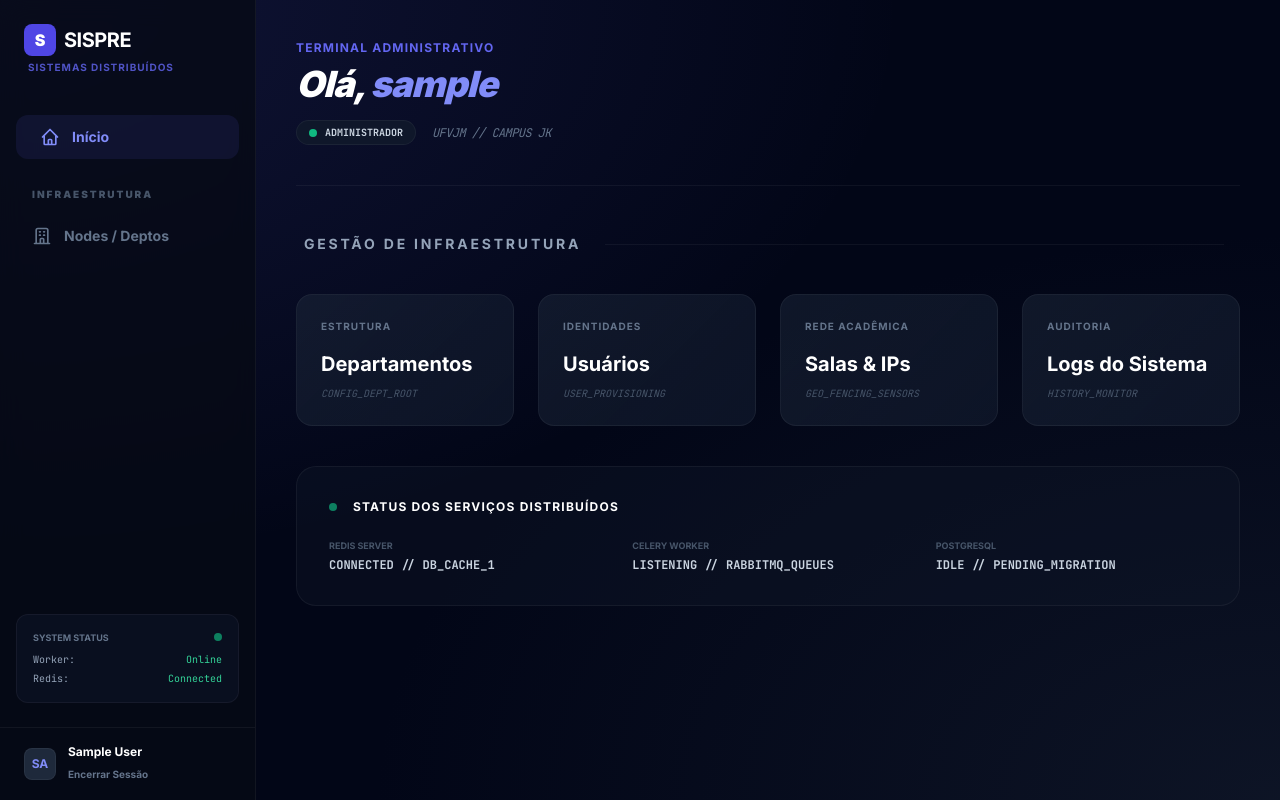
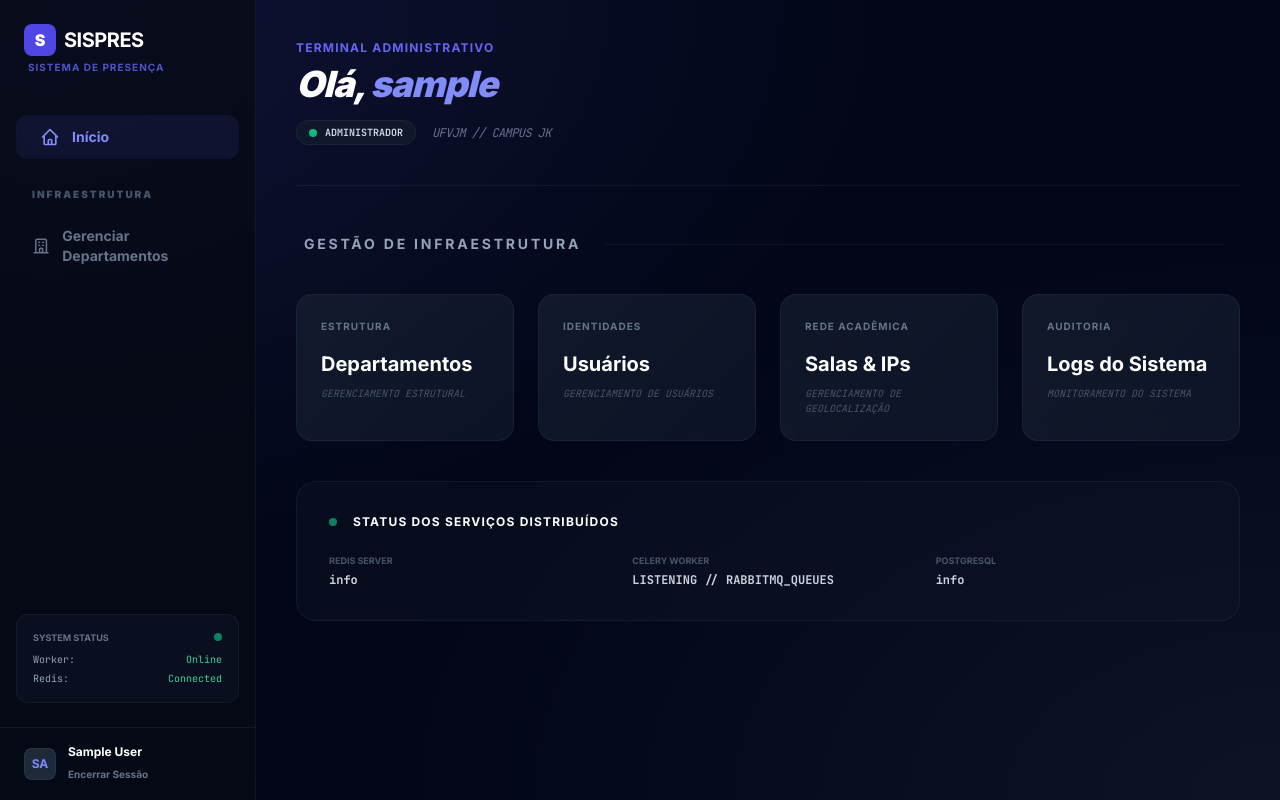
Before and after one commit to danielrp9/sistema-de-frequencia, a Django app: page /dashboard/ in a window 1280 px wide. Run offline with Django 5.2, Linux system fonts and the light colour scheme; the visitor is signed in with stand-in values (Sample User, id 1); some libraries are stand-ins or nearby versions.

Commit message:
Atualização de interface

```diff
--- a/apps_services/core_service/templates/academic/detalhes_curso.html
+++ b/apps_services/core_service/templates/academic/detalhes_curso.html
@@ -12,7 +12,7 @@
 
     <section class="space-y-6">
         <div class="flex justify-between items-center bg-slate-900/50 p-5 rounded-2xl border border-white/5">
-            <h2 class="text-[10px] font-bold text-slate-400 uppercase tracking-widest">Disciplinas Institucionais Cadastradas</h2>
+            <h2 class="text-[10px] font-bold text-slate-400 uppercase tracking-widest">Disciplinas Cadastradas</h2>
             <button onclick="document.getElementById('modal-disciplina').classList.remove('hidden')" class="px-5 py-2 bg-indigo-600 text-white rounded-lg font-bold text-[10px] uppercase tracking-widest hover:bg-indigo-500 transition-all">
                 + Inserir Disciplina
             </button>
@@ -32,7 +32,7 @@
             </div>
             {% empty %}
             <div class="col-span-full py-16 text-center bg-slate-900/20 rounded-3xl border border-dashed border-white/10">
-                <p class="text-slate-600 text-xs font-medium uppercase tracking-widest">Grade curricular vazia</p>
+                <p class="text-slate-600 text-xs font-medium uppercase tracking-widest">Grade vazia</p>
             </div>
             {% endfor %}
         </div>
@@ -46,7 +46,7 @@
         <input type="hidden" name="btn_disciplina" value="1">
 
         <div class="flex justify-between items-center mb-8">
-            <h2 class="text-lg font-bold text-white uppercase tracking-tight">Nova Disciplina Base</h2>
+            <h2 class="text-lg font-bold text-white uppercase tracking-tight">Nova Disciplina</h2>
             <button type="button" onclick="document.getElementById('modal-disciplina').classList.add('hidden')" class="text-slate-500 hover:text-white transition-colors">✕</button>
         </div>
 
--- a/apps_services/core_service/templates/academic/detalhes_departamento.html
+++ b/apps_services/core_service/templates/academic/detalhes_departamento.html
@@ -14,7 +14,7 @@
         <!-- Coluna Cursos -->
         <section class="lg:col-span-7 space-y-6">
             <div class="flex justify-between items-center bg-slate-900/50 p-5 rounded-2xl border border-white/5">
-                <h2 class="text-[10px] font-bold text-slate-400 uppercase tracking-widest">Cursos sob esta jurisdição</h2>
+                <h2 class="text-[10px] font-bold text-slate-400 uppercase tracking-widest">Cursos</h2>
                 <button onclick="document.getElementById('modal-curso').classList.remove('hidden')" class="text-indigo-400 text-[10px] font-bold uppercase tracking-widest hover:text-indigo-300">+ Novo Curso</button>
             </div>
 
@@ -24,7 +24,7 @@
                     <div class="flex justify-between items-center">
                         <div>
                             <h3 class="text-lg font-bold text-white group-hover:text-indigo-400 transition-colors leading-tight">{{ curso.name }}</h3>
-                            <p class="text-[10px] font-bold text-slate-600 uppercase tracking-widest mt-1">Disciplinas Base: {{ curso.disciplinas.count }}</p>
+                            <p class="text-[10px] font-bold text-slate-600 uppercase tracking-widest mt-1">Disciplinas: {{ curso.disciplinas.count }}</p>
                         </div>
                         <svg class="h-5 w-5 text-slate-700 group-hover:text-indigo-500 transition-colors" fill="none" stroke="currentColor" viewBox="0 0 24 24"><path stroke-linecap="round" stroke-linejoin="round" stroke-width="2" d="M9 5l7 7-7 7"/></svg>
                     </div>
@@ -37,7 +37,7 @@
         <section class="lg:col-span-5 space-y-6">
             <div class="bg-slate-900/50 p-5 rounded-2xl border border-white/5 flex justify-between items-center">
                 <h2 class="text-[10px] font-bold text-slate-400 uppercase tracking-widest">Corpo Docente</h2>
-                <span class="text-[10px] font-bold text-slate-600 mono">{{ todos_professores|length }} NODES</span>
+                <span class="text-[10px] font-bold text-slate-600 mono">{{ todos_professores|length }} REGISTRO</span>
             </div>
 
             <div class="grid grid-cols-1 gap-3">
--- a/apps_services/core_service/templates/academic/gestao_departamentos.html
+++ b/apps_services/core_service/templates/academic/gestao_departamentos.html
@@ -4,7 +4,7 @@
 <div class="p-6 md:p-10">
     <header class="flex flex-col md:flex-row justify-between items-start md:items-center gap-6 mb-12">
         <div>
-            <p class="text-[10px] font-bold text-indigo-500 uppercase tracking-[0.2em] mb-2">Network Architecture</p>
+            <p class="text-[10px] font-bold text-indigo-500 uppercase tracking-[0.2em] mb-2"></p>
             <h1 class="text-4xl font-black text-white tracking-tight uppercase italic">Gestão <span class="text-indigo-500">Institucional</span></h1>
         </div>
         <button onclick="document.getElementById('modal-depto').classList.remove('hidden')" class="px-6 py-3 bg-indigo-600 text-white rounded-xl font-bold text-xs uppercase tracking-widest shadow-lg shadow-indigo-900/20 hover:bg-indigo-500 transition-all">
@@ -24,7 +24,7 @@
         </a>
         {% empty %}
         <div class="col-span-full py-20 text-center bg-slate-900/20 rounded-[2rem] border border-dashed border-white/10">
-            <p class="text-slate-600 text-xs font-bold uppercase tracking-[0.2em]">Zero departamentos encontrados no cluster</p>
+            <p class="text-slate-600 text-xs font-bold uppercase tracking-[0.2em]">Zero departamentos encontrados</p>
         </div>
         {% endfor %}
     </div>
--- a/apps_services/core_service/templates/account/login.html
+++ b/apps_services/core_service/templates/account/login.html
@@ -87,7 +87,7 @@
         <footer class="mt-12 text-center">
             <p class="text-[10px] text-slate-600 font-bold uppercase tracking-widest italic">UFVJM // SISTEMAS DISTRIBUÍDOS</p>
             <div class="mt-4">
-                <a href="{{ signup_url }}" class="text-[11px] font-bold text-slate-400 hover:text-white transition-colors">Solicitar acesso ao SisPres</a>
+                <a href="{{ signup_url }}" class="text-[11px] font-bold text-slate-400 hover:text-white transition-colors">Cadastro</a>
             </div>
         </footer>
     </div>
--- a/apps_services/core_service/templates/account/signup.html
+++ b/apps_services/core_service/templates/account/signup.html
@@ -17,10 +17,10 @@
 <body class="flex items-center justify-center p-6 py-12">
     <div class="glass-auth w-full max-w-lg rounded-[2.5rem] p-10 shadow-2xl border-b-4 border-indigo-500/20">
         <header class="text-center mb-10">
-            <h1 class="text-3xl font-black text-white tracking-tighter italic">CREATE_USER<span class="text-indigo-500">.</span></h1>
+            <h1 class="text-3xl font-black text-white tracking-tighter italic">CADASTRAR USUÁRIO<span class="text-indigo-500">.</span></h1>
             <p class="text-[10px] font-bold text-slate-500 uppercase tracking-widest mt-2">
                 Já é registrado?
-                <a href="{{ login_url }}" class="text-indigo-400 hover:text-indigo-300 font-black">LOGIN_GO</a>
+                <a href="{{ login_url }}" class="text-indigo-400 hover:text-indigo-300 font-black">LOGIN</a>
             </p>
         </header>
 
--- a/apps_services/core_service/templates/base.html
+++ b/apps_services/core_service/templates/base.html
@@ -54,9 +54,9 @@
         <div class="p-6 mb-4">
             <div class="flex items-center gap-2 mb-1">
                 <div class="w-8 h-8 bg-indigo-600 rounded-lg flex items-center justify-center font-black text-white">S</div>
-                <h1 class="text-xl font-bold text-white tracking-tight">SISPRE</h1>
+                <h1 class="text-xl font-bold text-white tracking-tight">SISPRES</h1>
             </div>
-            <p class="text-[10px] font-bold text-indigo-500/80 uppercase tracking-widest pl-1">Sistemas Distribuídos</p>
+            <p class="text-[10px] font-bold text-indigo-500/80 uppercase tracking-widest pl-1">Sistema de Presença</p>
         </div>
 
         <nav class="flex-1 px-4 space-y-1">
@@ -69,7 +69,7 @@
             <div class="pt-6 pb-2 px-4 uppercase text-[10px] font-black text-slate-600 tracking-[0.2em]">Infraestrutura</div>
             <a href="{% url 'gestao_departamentos' %}" class="nav-link flex items-center gap-3 px-4 py-3 text-sm font-bold">
                 <svg class="w-5 h-5" fill="none" stroke="currentColor" viewBox="0 0 24 24"><path stroke-linecap="round" stroke-linejoin="round" stroke-width="2" d="M19 21V5a2 2 0 00-2-2H7a2 2 0 00-2 2v16m14 0h2m-2 0h-5m-9 0H3m2 0h5M9 7h1m-1 4h1m4-4h1m-1 4h1m-5 10v-5a1 1 0 011-1h2a1 1 0 011 1v5m-4 0h4"/></svg>
-                Nodes / Deptos
+                Gerenciar Departamentos
             </a>
             {% endif %}
 
--- a/apps_services/core_service/templates/dashboard.html
+++ b/apps_services/core_service/templates/dashboard.html
@@ -107,7 +107,7 @@
                         Configurar Turma
                     </a>
                     <a href="{% url 'registrar_aula' %}" class="btn-primary-modern px-8 py-3 text-white rounded-xl font-bold text-xs uppercase tracking-widest">
-                        Lançar Aula Hoje
+                        Abrir Aula
                     </a>
                 {% endif %}
             </nav>
@@ -126,28 +126,28 @@
                     <a href="{% url 'gestao_departamentos' %}" class="admin-stat-card p-6 rounded-2xl hover:border-indigo-500/50 transition-all group border border-white/5 focus:ring-2 focus:ring-indigo-500">
                         <p class="text-[10px] font-bold text-slate-500 uppercase mb-4 tracking-widest">Estrutura</p>
                         <h3 class="text-xl font-bold text-white group-hover:text-indigo-400 transition-colors">Departamentos</h3>
-                        <p class="text-[10px] mono text-slate-600 mt-2 italic uppercase">CONFIG_DEPT_ROOT</p>
+                        <p class="text-[10px] mono text-slate-600 mt-2 italic uppercase">Gerenciamento Estrutural</p>
                     </a>
 
                     <!-- Usuários (Telas de criação que fizemos) -->
                     <a href="{% url 'gestao_usuarios' %}" class="admin-stat-card p-6 rounded-2xl hover:border-indigo-500/50 transition-all group border border-white/5 focus:ring-2 focus:ring-indigo-500">
                         <p class="text-[10px] font-bold text-slate-500 uppercase mb-4 tracking-widest">Identidades</p>
                         <h3 class="text-xl font-bold text-white group-hover:text-indigo-400 transition-colors">Usuários</h3>
-                        <p class="text-[10px] mono text-slate-600 mt-2 italic uppercase">USER_PROVISIONING</p>
+                        <p class="text-[10px] mono text-slate-600 mt-2 italic uppercase">Gerenciamento de Usuários</p>
                     </a>
 
                     <!-- Salas e Geofencing (Configuração de Rede) -->
                     <a href="#" class="admin-stat-card p-6 rounded-2xl hover:border-indigo-500/50 transition-all group border border-white/5 focus:ring-2 focus:ring-indigo-500">
                         <p class="text-[10px] font-bold text-slate-500 uppercase mb-4 tracking-widest">Rede Acadêmica</p>
                         <h3 class="text-xl font-bold text-white group-hover:text-indigo-400 transition-colors">Salas & IPs</h3>
-                        <p class="text-[10px] mono text-slate-600 mt-2 italic uppercase">GEO_FENCING_SENSORS</p>
+                        <p class="text-[10px] mono text-slate-600 mt-2 italic uppercase">Gerenciamento de Geolocalização</p>
                     </a>
 
                     <!-- Auditoria (Django Admin) -->
                     <a href="{% url 'admin:index' %}" class="admin-stat-card p-6 rounded-2xl hover:border-indigo-500/50 transition-all group border border-white/5 focus:ring-2 focus:ring-indigo-500">
                         <p class="text-[10px] font-bold text-slate-500 uppercase mb-4 tracking-widest">Auditoria</p>
                         <h3 class="text-xl font-bold text-white group-hover:text-indigo-400 transition-colors">Logs do Sistema</h3>
-                        <p class="text-[10px] mono text-slate-600 mt-2 italic uppercase">HISTORY_MONITOR</p>
+                        <p class="text-[10px] mono text-slate-600 mt-2 italic uppercase">Monitoramento do Sistema</p>
                     </a>
                 </div>
 
@@ -160,7 +160,7 @@
                     <div class="grid grid-cols-1 md:grid-cols-3 gap-8">
                         <div class="space-y-1">
                             <p class="text-[9px] font-bold text-slate-600 uppercase">Redis Server</p>
-                            <p class="text-xs font-bold text-slate-300 mono">CONNECTED // DB_CACHE_1</p>
+                            <p class="text-xs font-bold text-slate-300 mono">info</p>
                         </div>
                         <div class="space-y-1">
                             <p class="text-[9px] font-bold text-slate-600 uppercase">Celery Worker</p>
@@ -168,7 +168,7 @@
                         </div>
                         <div class="space-y-1">
                             <p class="text-[9px] font-bold text-slate-600 uppercase">PostgreSQL</p>
-                            <p class="text-xs font-bold text-slate-300 mono">IDLE // PENDING_MIGRATION</p>
+                            <p class="text-xs font-bold text-slate-300 mono">info</p>
                         </div>
                     </div>
                 </div>
--- a/apps_services/core_service/templates/users/form_usuario.html
+++ b/apps_services/core_service/templates/users/form_usuario.html
@@ -36,7 +36,7 @@
 
         <div class="pt-8 border-t border-white/5">
             <button type="submit" class="w-full py-4 bg-indigo-600 hover:bg-indigo-500 text-white rounded-xl font-bold text-xs uppercase tracking-[0.2em] transition-all">
-                Finalizar Provisionamento
+                Finalizar Cadastro
             </button>
             <a href="{% url 'gestao_usuarios' %}" class="block text-center mt-6 text-[10px] font-bold text-slate-600 uppercase tracking-widest hover:text-white transition-colors">Cancelar</a>
         </div>
--- a/apps_services/core_service/templates/users/gestao_usuarios.html
+++ b/apps_services/core_service/templates/users/gestao_usuarios.html
@@ -4,11 +4,10 @@
 <div class="p-6 md:p-10">
     <header class="flex flex-col md:flex-row justify-between items-start md:items-center gap-6 mb-12">
         <div>
-            <p class="text-[10px] font-bold text-indigo-500 uppercase tracking-[0.2em] mb-2">Identity Service</p>
             <h1 class="text-4xl font-black text-white tracking-tight uppercase italic">Gestão de <span class="text-indigo-500">Usuários</span></h1>
         </div>
         <a href="{% url 'criar_usuario_manual' %}" class="px-6 py-3 bg-indigo-600 text-white rounded-xl font-bold text-xs uppercase tracking-widest shadow-lg shadow-indigo-900/20 hover:bg-indigo-500 transition-all">
-            + Provisionar Usuário
+            + Cadastrar Usuário
         </a>
     </header>
 
```
Also changed, not shown: apps_services/core_service/templates/academic/abrir_turma.html (+5 -5 lines), apps_services/core_service/templates/academic/form_disciplina.html (+7 -7 lines), apps_services/core_service/templates/academic/gestao_turma.html (+4 -4 lines).
